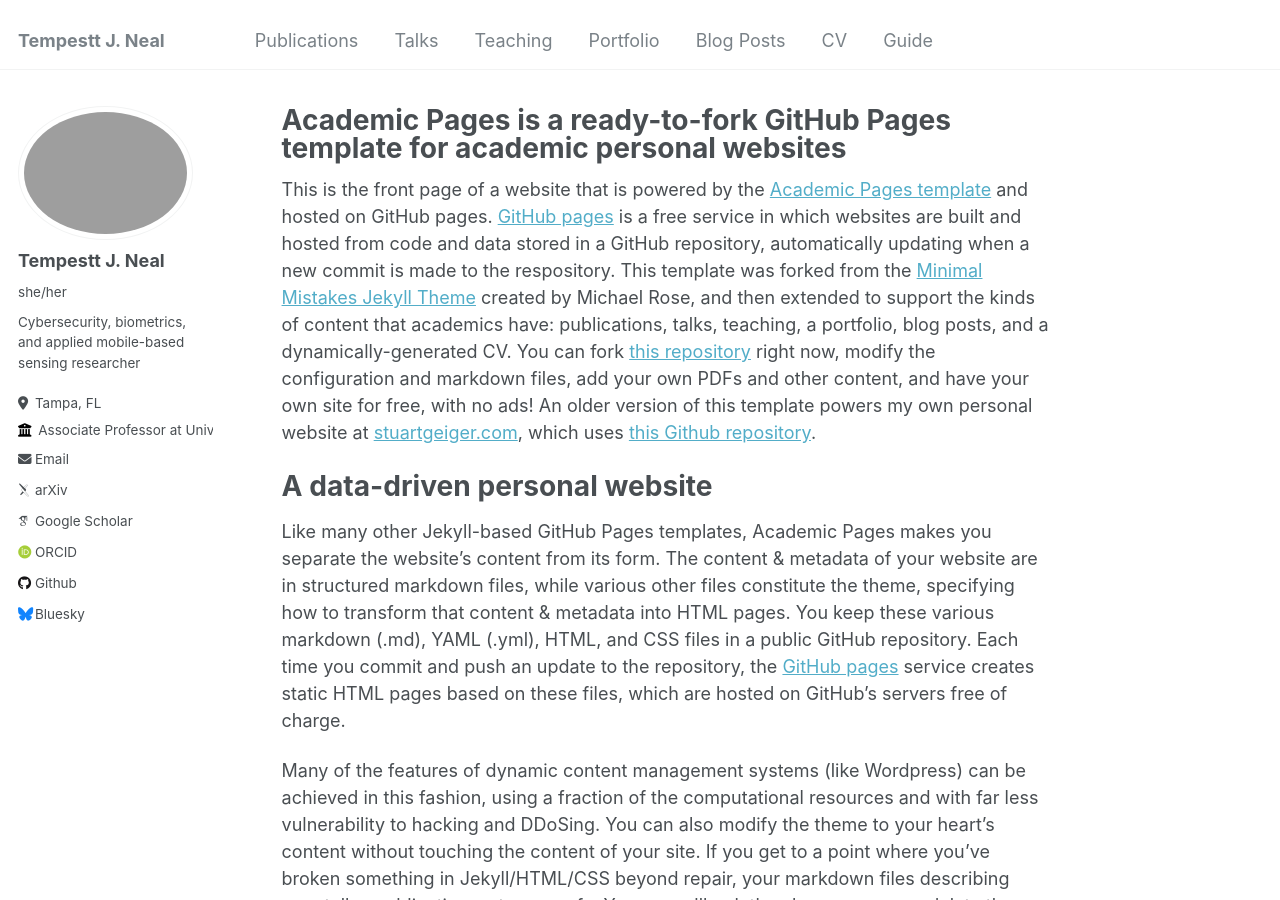
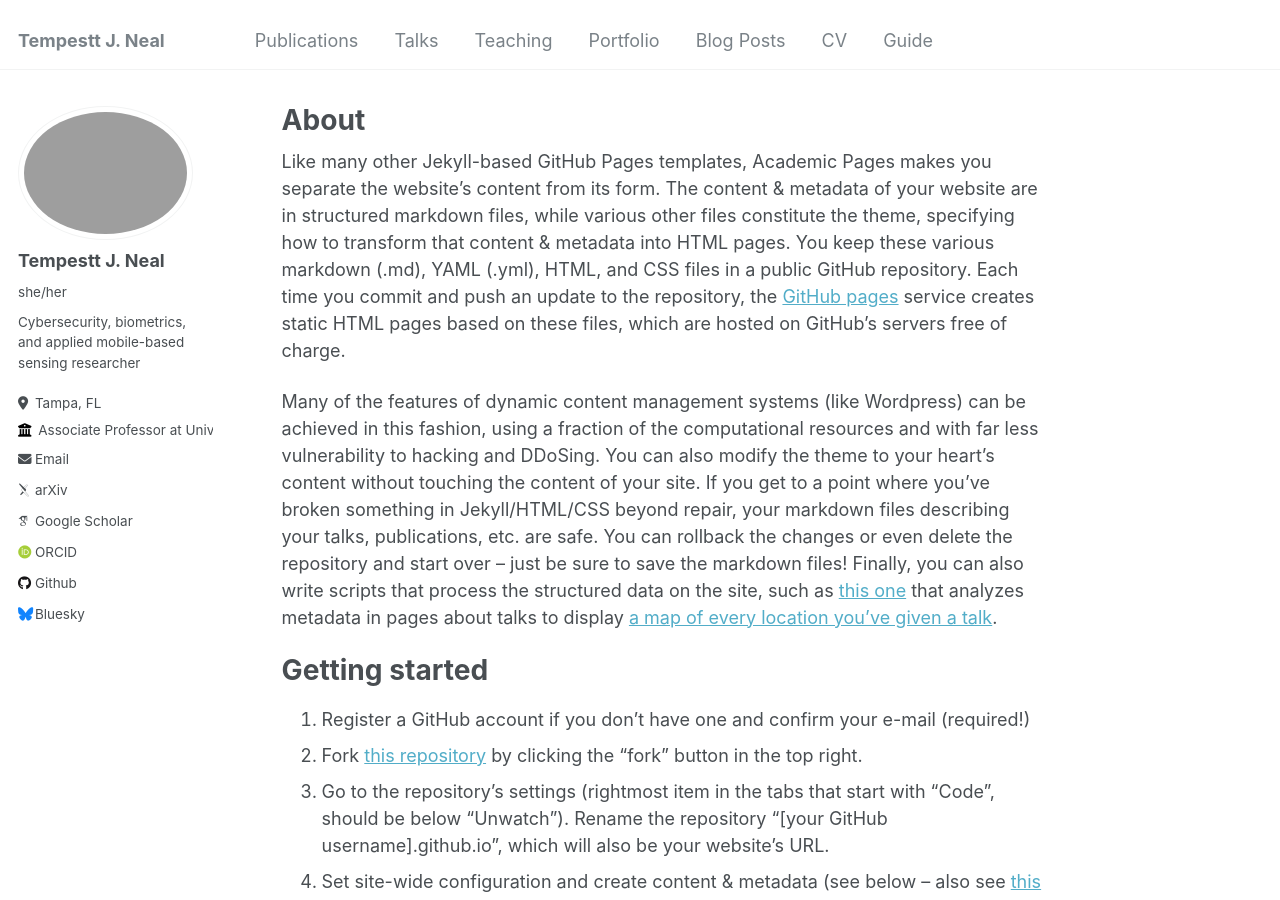
Before and after one commit to tempestt-neal/home, a Jekyll site: the page built from _pages/about.md, in a window 1280 px wide and 900 px high. Built offline with Jekyll 4.4.1, drawn with Linux system fonts in a browser that asks for light colours; some web fonts are replaced.

Commit message:
Update about.md

```diff
--- a/_pages/about.md
+++ b/_pages/about.md
@@ -1,16 +1,12 @@
 ---
 permalink: /
-title: "Academic Pages is a ready-to-fork GitHub Pages template for academic personal websites"
+title: "About"
 author_profile: true
 redirect_from:
   - /about/
   - /about.html
 ---
 
-This is the front page of a website that is powered by the [Academic Pages template](https://github.com/academicpages/academicpages.github.io) and hosted on GitHub pages. [GitHub pages](https://pages.github.com) is a free service in which websites are built and hosted from code and data stored in a GitHub repository, automatically updating when a new commit is made to the respository. This template was forked from the [Minimal Mistakes Jekyll Theme](https://mmistakes.github.io/minimal-mistakes/) created by Michael Rose, and then extended to support the kinds of content that academics have: publications, talks, teaching, a portfolio, blog posts, and a dynamically-generated CV. You can fork [this repository](https://github.com/academicpages/academicpages.github.io) right now, modify the configuration and markdown files, add your own PDFs and other content, and have your own site for free, with no ads! An older version of this template powers my own personal website at [stuartgeiger.com](http://stuartgeiger.com), which uses [this Github repository](https://github.com/staeiou/staeiou.github.io).
-
-A data-driven personal website
-======
 Like many other Jekyll-based GitHub Pages templates, Academic Pages makes you separate the website's content from its form. The content & metadata of your website are in structured markdown files, while various other files constitute the theme, specifying how to transform that content & metadata into HTML pages. You keep these various markdown (.md), YAML (.yml), HTML, and CSS files in a public GitHub repository. Each time you commit and push an update to the repository, the [GitHub pages](https://pages.github.com/) service creates static HTML pages based on these files, which are hosted on GitHub's servers free of charge.
 
 Many of the features of dynamic content management systems (like Wordpress) can be achieved in this fashion, using a fraction of the computational resources and with far less vulnerability to hacking and DDoSing. You can also modify the theme to your heart's content without touching the content of your site. If you get to a point where you've broken something in Jekyll/HTML/CSS beyond repair, your markdown files describing your talks, publications, etc. are safe. You can rollback the changes or even delete the repository and start over -- just be sure to save the markdown files! Finally, you can also write scripts that process the structured data on the site, such as [this one](https://github.com/academicpages/academicpages.github.io/blob/master/talkmap.ipynb) that analyzes metadata in pages about talks to display [a map of every location you've given a talk](https://academicpages.github.io/talkmap.html).
```
